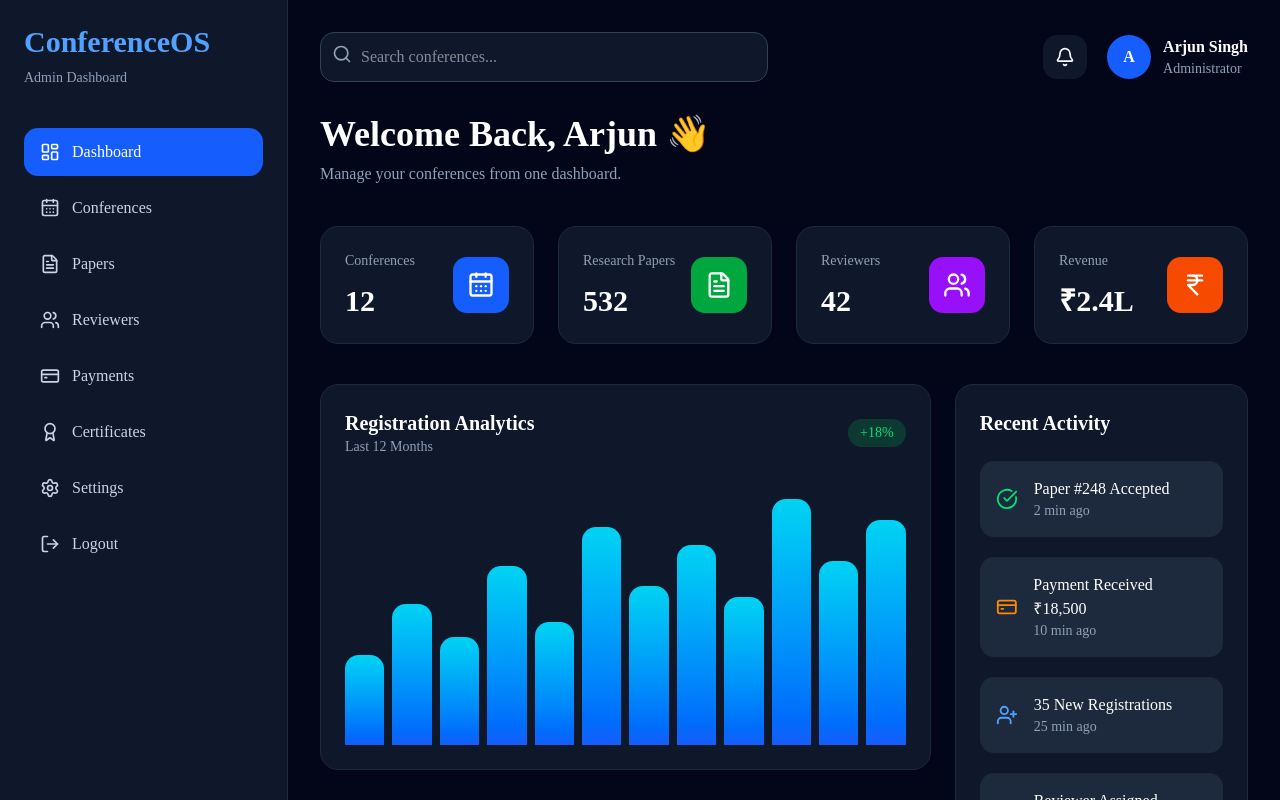
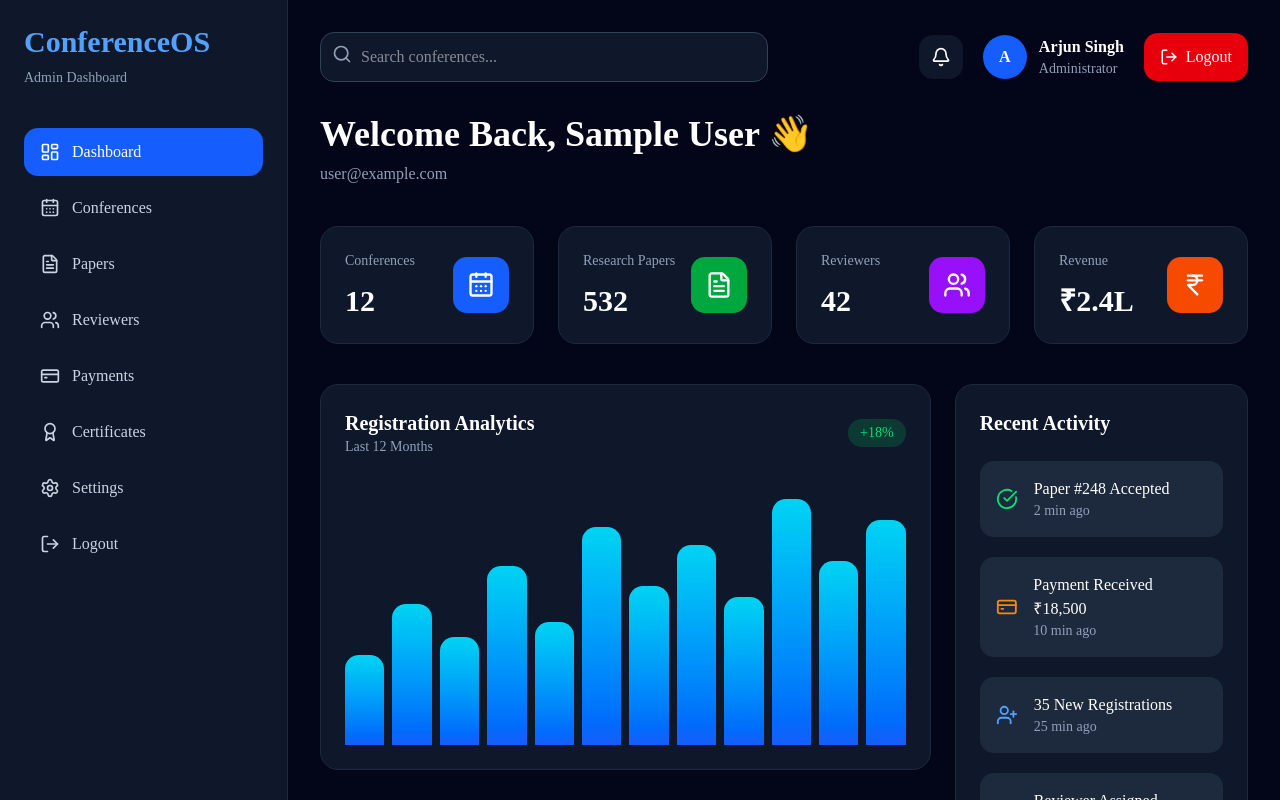
Before and after one commit to arjunsinghmokawat-design/conference-os, a Next.js app: page /dashboard in a window 1280 px wide. Shown: the top 800 px of the page. Built offline with nearby package versions, Linux system fonts and the light colour scheme; no server answers; sample sign-in values are in the browser's storage.

Commit message:
Day 10: Complete authentication with Auth.js

```diff
--- a/app/dashboard/page.tsx
+++ b/app/dashboard/page.tsx
@@ -1,3 +1,6 @@
+import { auth } from "@/auth";
+import { redirect } from "next/navigation";
+
 import Sidebar from "@/components/dashboard/Sidebar";
 import Topbar from "@/components/dashboard/Topbar";
 import StatsCard from "@/components/dashboard/StatsCard";
@@ -12,28 +15,31 @@ import {
   IndianRupee,
 } from "lucide-react";
 
-export default function DashboardPage() {
+export default async function DashboardPage() {
+  const session = await auth();
+
+  if (!session?.user) {
+    redirect("/login");
+  }
+
   return (
     <main className="flex min-h-screen bg-slate-950 text-white">
-
       <Sidebar />
 
       <section className="flex-1 p-8">
-
         <Topbar />
 
         <div className="mt-8">
           <h1 className="text-4xl font-bold">
-            Welcome Back, Arjun 👋
+            Welcome Back, {session.user.name ?? "User"} 👋
           </h1>
 
           <p className="mt-2 text-slate-400">
-            Manage your conferences from one dashboard.
+            {session.user.email}
           </p>
         </div>
 
         <div className="mt-10 grid gap-6 md:grid-cols-2 xl:grid-cols-4">
-
           <StatsCard
             title="Conferences"
             value="12"
@@ -61,23 +67,18 @@ export default function DashboardPage() {
             icon={IndianRupee}
             color="bg-orange-600"
           />
-
         </div>
 
         <div className="mt-10 grid gap-6 xl:grid-cols-3">
-
           <div className="xl:col-span-2">
             <Analytics />
           </div>
 
           <RecentActivity />
-
         </div>
 
         <ConferenceTable />
-
       </section>
-
     </main>
   );
 }
--- a/app/login/page.tsx
+++ b/app/login/page.tsx
@@ -3,6 +3,7 @@
 import { useState } from "react";
 import { useRouter } from "next/navigation";
 import Link from "next/link";
+import { signIn } from "next-auth/react";
 
 import { Button } from "@/components/ui/button";
 
@@ -17,124 +18,72 @@ import { FcGoogle } from "react-icons/fc";
 import { FaGithub } from "react-icons/fa";
 
 export default function LoginPage() {
-
   const router = useRouter();
 
   const [email, setEmail] = useState("");
-
   const [password, setPassword] = useState("");
-
   const [showPassword, setShowPassword] = useState(false);
 
   const [loading, setLoading] = useState(false);
-
   const [error, setError] = useState("");
 
-  async function handleLogin(
-    e: React.FormEvent
-  ) {
-
+  async function handleLogin(e: React.FormEvent) {
     e.preventDefault();
 
     setError("");
 
     if (!email || !password) {
-
       setError("Please fill all fields.");
-
       return;
-
     }
 
     try {
-
       setLoading(true);
 
-      const res = await fetch(
-        "/api/auth/login",
-        {
+      const result = await signIn("credentials", {
+        email,
+        password,
+        redirect: false,
+      });
 
-          method: "POST",
-
-          headers: {
-            "Content-Type":
-              "application/json",
-          },
-
-          body: JSON.stringify({
-
-            email,
-
-            password,
-
-          }),
-
-        }
-      );
-
-      const data = await res.json();
-
-      if (!res.ok) {
-
-        setError(data.message);
-
+      if (result?.error) {
+        setError("Invalid email or password.");
         return;
-
       }
 
       router.push("/dashboard");
-
+      router.refresh();
     } catch (err) {
-
       console.error(err);
-
-      setError(
-        "Something went wrong."
-      );
-
+      setError("Something went wrong.");
     } finally {
-
       setLoading(false);
-
     }
-
   }
 
   return (
-
     <main className="flex min-h-screen items-center justify-center bg-slate-950 px-6">
-
       <div className="w-full max-w-md rounded-2xl border border-slate-800 bg-slate-900 p-8 shadow-2xl">
 
         <h1 className="text-4xl font-bold text-white">
-
           Welcome Back 👋
-
         </h1>
 
         <p className="mt-3 text-slate-400">
-
           Sign in to your ConferenceOS account.
-
         </p>
 
         <form
-
           onSubmit={handleLogin}
-
           className="mt-8 space-y-5"
-
         >
-                    {/* Email */}
-
+          {/* Email */}
           <div>
-
             <label className="mb-2 block text-sm font-medium text-slate-300">
               Email
             </label>
 
             <div className="relative">
-
               <Mail
                 className="absolute left-3 top-3.5 text-slate-400"
                 size={20}
@@ -144,98 +93,65 @@ export default function LoginPage() {
                 type="email"
                 placeholder="you@example.com"
                 value={email}
-                onChange={(e) =>
-                  setEmail(e.target.value)
-                }
+                onChange={(e) => setEmail(e.target.value)}
                 className="w-full rounded-lg border border-slate-700 bg-slate-800 py-3 pl-10 pr-4 text-white outline-none transition-all focus:border-blue-500"
               />
-
             </div>
-
           </div>
 
           {/* Password */}
-
           <div>
-
             <label className="mb-2 block text-sm font-medium text-slate-300">
               Password
             </label>
 
             <div className="relative">
-
               <Lock
                 className="absolute left-3 top-3.5 text-slate-400"
                 size={20}
               />
 
               <input
-                type={
-                  showPassword
-                    ? "text"
-                    : "password"
-                }
+                type={showPassword ? "text" : "password"}
                 placeholder="********"
                 value={password}
-                onChange={(e) =>
-                  setPassword(
-                    e.target.value
-                  )
-                }
+                onChange={(e) => setPassword(e.target.value)}
                 className="w-full rounded-lg border border-slate-700 bg-slate-800 py-3 pl-10 pr-10 text-white outline-none transition-all focus:border-blue-500"
               />
 
               <button
                 type="button"
-                onClick={() =>
-                  setShowPassword(
-                    !showPassword
-                  )
-                }
+                onClick={() => setShowPassword(!showPassword)}
                 className="absolute right-3 top-3.5"
               >
-
                 {showPassword ? (
-
                   <EyeOff
                     size={20}
                     className="text-slate-400 hover:text-white"
                   />
-
                 ) : (
-
                   <Eye
                     size={20}
                     className="text-slate-400 hover:text-white"
                   />
-
                 )}
-
               </button>
-
             </div>
-
           </div>
 
           <div className="flex justify-end">
-
             <Link
               href="#"
               className="text-sm text-blue-400 hover:underline"
             >
               Forgot Password?
             </Link>
-
           </div>
 
           {error && (
-
             <div className="rounded-lg bg-red-500/20 p-3 text-sm text-red-400">
-
               {error}
-
             </div>
-
           )}
 
           <Button
@@ -243,27 +159,17 @@ export default function LoginPage() {
             disabled={loading}
             className="w-full py-6 text-base transition-all duration-300 hover:scale-[1.02]"
           >
-            {loading
-              ? "Signing In..."
-              : "Login"}
+            {loading ? "Signing In..." : "Login"}
           </Button>
-
         </form>
 
-        {/* Divider */}
-
         <div className="my-6 flex items-center">
-
           <div className="h-px flex-1 bg-slate-700"></div>
-
           <span className="px-4 text-sm text-slate-400">
             OR
           </span>
-
           <div className="h-px flex-1 bg-slate-700"></div>
-
         </div>
-                {/* Google Login */}
 
         <Button
           type="button"
@@ -271,11 +177,8 @@ export default function LoginPage() {
           className="flex w-full items-center justify-center gap-3 border-slate-700 bg-slate-800 py-6 text-white transition hover:bg-slate-700"
         >
           <FcGoogle size={22} />
-
           Continue with Google
         </Button>
-
-        {/* GitHub Login */}
 
         <Button
           type="button"
@@ -283,29 +186,20 @@ export default function LoginPage() {
           className="mt-3 flex w-full items-center justify-center gap-3 border-slate-700 bg-slate-800 py-6 text-white transition hover:bg-slate-700"
         >
           <FaGithub size={20} />
-
           Continue with GitHub
         </Button>
 
-        {/* Signup */}
-
         <p className="mt-8 text-center text-sm text-slate-400">
-
           Don't have an account?{" "}
-
           <Link
             href="/signup"
             className="font-semibold text-blue-400 hover:underline"
           >
             Create Account
           </Link>
-
         </p>
 
       </div>
-
     </main>
-
   );
-
 }
--- /dev/null
+++ b/components/LogoutButton.tsx
@@ -0,0 +1,16 @@
+"use client";
+
+import { LogOut } from "lucide-react";
+import { signOut } from "next-auth/react";
+
+export default function LogoutButton() {
+  return (
+    <button
+      onClick={() => signOut({ callbackUrl: "/login" })}
+      className="flex items-center gap-2 rounded-xl bg-red-600 px-4 py-3 text-white transition hover:bg-red-700"
+    >
+      <LogOut size={18} />
+      Logout
+    </button>
+  );
+}
--- a/components/dashboard/Topbar.tsx
+++ b/components/dashboard/Topbar.tsx
@@ -1,13 +1,11 @@
 import { Bell, Search } from "lucide-react";
+import LogoutButton from "@/components/LogoutButton";
 
 export default function Topbar() {
   return (
     <header className="mb-8 flex items-center justify-between">
-
       {/* Search */}
-
       <div className="relative w-full max-w-md">
-
         <Search
           className="absolute left-3 top-3 text-slate-400"
           size={20}
@@ -18,11 +16,9 @@ export default function Topbar() {
           placeholder="Search conferences..."
           className="w-full rounded-xl border border-slate-700 bg-slate-900 py-3 pl-10 pr-4 text-white outline-none focus:border-blue-500"
         />
-
       </div>
 
       {/* Right Side */}
-
       <div className="ml-6 flex items-center gap-5">
 
         <button className="rounded-xl bg-slate-900 p-3 hover:bg-slate-800">
@@ -30,13 +26,11 @@ export default function Topbar() {
         </button>
 
         <div className="flex items-center gap-3">
-
           <div className="flex h-11 w-11 items-center justify-center rounded-full bg-blue-600 font-bold">
             A
           </div>
 
           <div>
-
             <p className="font-semibold">
               Arjun Singh
             </p>
@@ -44,13 +38,13 @@ export default function Topbar() {
             <p className="text-sm text-slate-400">
               Administrator
             </p>
-
           </div>
-
         </div>
 
+        {/* Logout Button */}
+        <LogoutButton />
+
       </div>
-
     </header>
   );
 }
```
Also changed, not shown: 1 other file (tests, documents, lock files or other folders).
